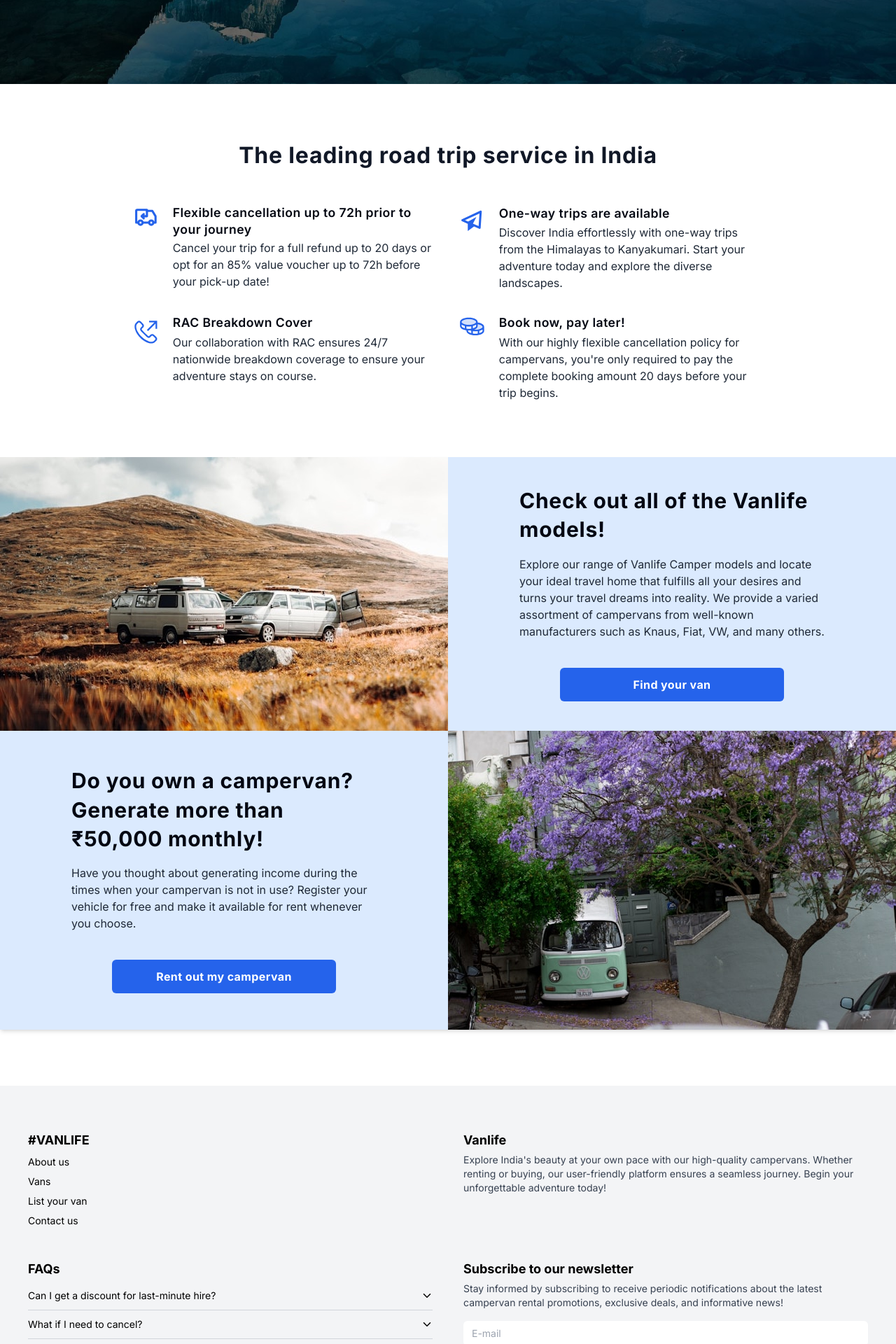
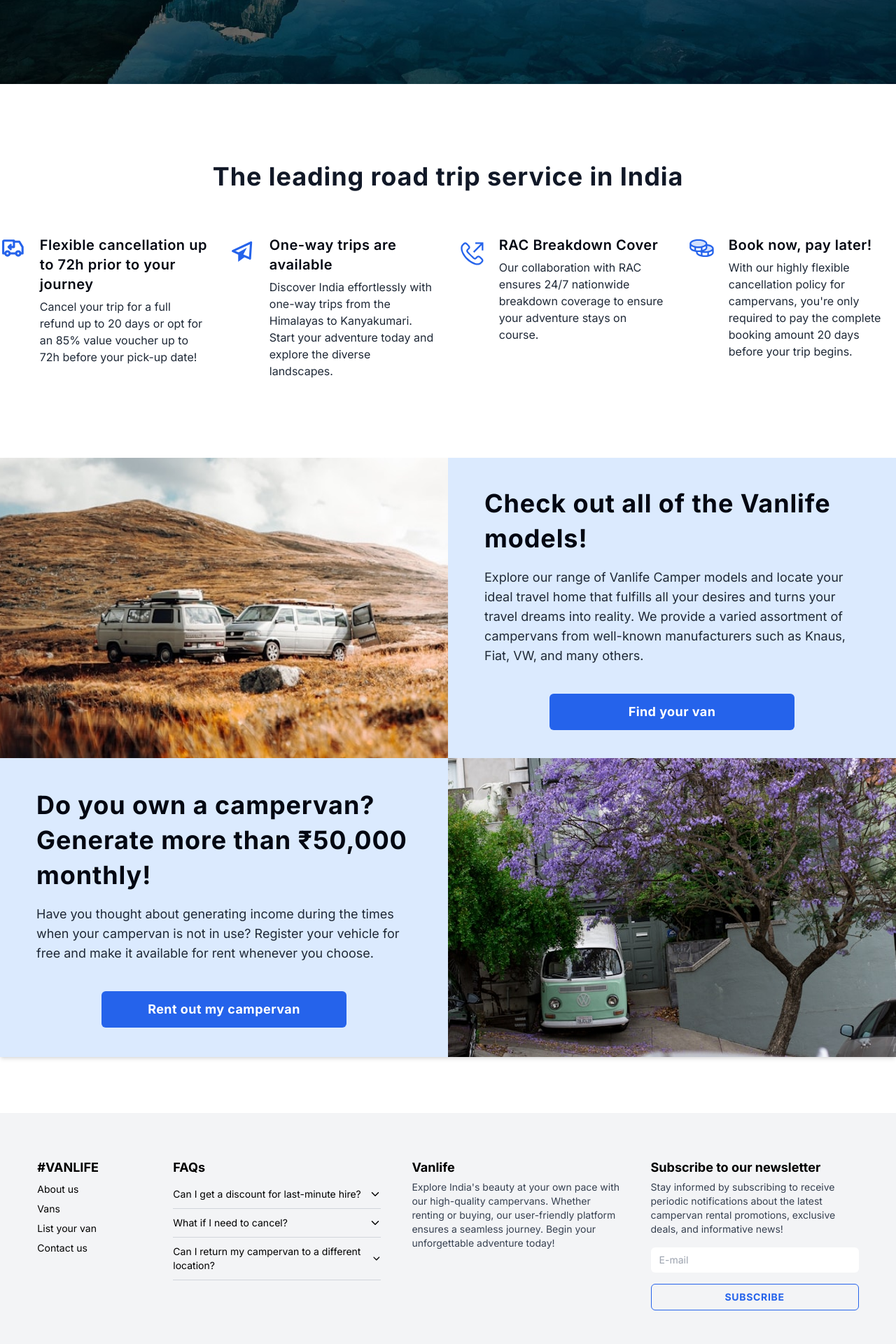
Before and after one commit to DeshalPadmakar/scrimba-vanlife, a React (Vite) app: page / in a window 1280 px wide. Shown: the part 680-2600 px from the top of the page at 70% size. Built offline with nearby package versions, Linux system fonts and the light colour scheme.

Commit message:
whole app except header responsive to all screen size

```diff
--- a/src/components/Footer.jsx
+++ b/src/components/Footer.jsx
@@ -13,7 +13,7 @@ import { IoMdMail } from "react-icons/io"
 export default function Footer() {
     return (
         <footer className="bg-gray-100">
-            <div className="px-4 pt-16 grid gap-11 md:px-8 md:grid-cols-2 md:pb-6 lg:px-10">
+            <div className="px-4 pt-16 grid gap-11 md:px-8 md:grid-cols-2 xl:grid-cols-[150px_1fr_1fr_1fr] md:pb-6 lg:px-10 xl:px-0 xl:w-11/12 xl:max-w-[1300px] xl:mx-auto">
                 <section>
                     <h1 className="text-xl md:text-lg font-bold mb-2 md:mb-1 leading-none">#VANLIFE</h1>
                     <ul className="flex flex-col gap-1">
@@ -32,7 +32,7 @@ export default function Footer() {
                     </ul>
                 </section>
 
-                <section role="FAQs" className="md:order-2">
+                <section role="FAQs" className="md:order-2 xl:order-1">
                     <h1 className="text-xl md:text-lg font-bold mb-2 md:mb-1 leading-none">FAQs</h1>
                     <div className="">
                         <Accordion>
@@ -64,7 +64,7 @@ export default function Footer() {
                     </div>
                 </section>
 
-                <section role="short summary about us" className="md:order-1">
+                <section role="short summary about us" className="md:order-1 xl:order-3">
                     <h1 className="text-xl md:text-lg font-bold mb-2 md:mb-1 leading-none">Vanlife</h1>
                     <p className="text-sm text-gray-700">Explore India's beauty at your own pace with our high-quality campervans. Whether renting or buying, our user-friendly platform ensures a seamless journey. Begin your unforgettable adventure today!</p>
                 </section>
--- a/src/components/HostLayout.jsx
+++ b/src/components/HostLayout.jsx
@@ -11,7 +11,7 @@ export default function HostLayout() {
     }
 
     return (
-        <div className="mt-24 mx-4 min-h-[calc(100vh-96px)] md:mx-8 lg:mx-10">
+        <div className="mt-24 mx-4 min-h-[calc(100vh-96px)] md:mx-8 lg:mx-10 xl:mx-auto xl:w-11/12 xl:max-w-[1300px] ">
             <nav className="flex gap-4 lg:gap-6 text-gray-950">
                 <NavLink
                     to="."
--- a/src/pages/About.jsx
+++ b/src/pages/About.jsx
@@ -5,10 +5,10 @@ import { Link } from "react-router-dom"
 export default function About() {
     return (
         <div className="mt-16">
-            <div className="h-[250px] md:h-[400px] bg-aboutPage bg-cover flex lg:bg-left-bottom">
+            <div className="h-[250px] md:h-[400px] xl:h-[500px] bg-aboutPage bg-cover flex lg:bg-left-bottom">
                 <h1 className="m-auto text-slate-50 text-4xl font-bold tracking-wide">About us</h1>
             </div>
-            <div className="px-4 md:px-8 pt-8 pb-12 lg:max-w-[900px] lg:mx-auto lg:px-0 lg:pt-16">
+            <div className="px-4 md:px-8 lg:px-10 pt-8 pb-12 lg:max-w-[900px] lg:mx-auto xl:px-0 lg:pt-16">
                 <div className="text-slate-700">
                     <h2 className="text-2xl md:text-3xl font-bold leading-normal text-slate-950 bg-blue border-b border-slate-200 pb-8 md:w-3/4 md:mx-auto md:text-center lg:pb-10">Don't squeeze in a sedan when you could relax in a van.</h2>
                     <p className="mt-8 lg:mt-10">Welcome to <span className="font-bold">#VANLIFE</span>, your one-stop destination for campervan adventures. Whether you're a seasoned campervan enthusiast or a curious newcomer, we're here to make your road trip dreams a reality.</p>
--- a/src/pages/Home.jsx
+++ b/src/pages/Home.jsx
@@ -16,21 +16,21 @@ export default function Home() {
         <>
             <section className="home-container h-screen bg-homePage text-white flex text-center bg-center bg-cover bg-no-repeat px-8 md:px-12">
                 <div className="flex flex-col items-center justify-center gap-5 m-auto lg:w-[750px]">
-                    <h1 className=" text-4xl font-extrabold leading-tight tracking-wide md:text-[2.7rem] ">You got the travel plans, we got the travel vans.</h1>
-                    <p className="text-slate-50 md:text-lg">Add adventure to your life by joining the #vanlife movement. Rent the perfect van to make your perfect road trip.</p>
-                    <Link to="vans" className="bg-blue-600 hover:bg-blue-700 active:bg-blue-600 transition w-full px-28 py-3 font-bold text-lg md:text-xl tracking-wide rounded-md md:w-auto  md:tracking-wider">Find your van</Link>
+                    <h1 className=" text-4xl md:text-[2.7rem] xl:text-[3.35rem] font-extrabold leading-tight tracking-wide xl:tracking-wider">You got the travel plans, we got the travel vans.</h1>
+                    <p className="text-slate-50 md:text-lg xl:text-xl xl:mt-2 xl:leading-relaxed">Add adventure to your life by joining the #vanlife movement. Rent the perfect van to make your perfect road trip.</p>
+                    <Link to="vans" className="bg-blue-600 hover:bg-blue-700 active:bg-blue-600 transition w-full px-28 py-3 font-bold text-lg md:text-xl xl:text-2xl tracking-wide rounded-md md:w-auto  md:tracking-wider">Find your van</Link>
                 </div>
             </section>
 
-            <section role="customer service" className="px-4 py-20 text-gray-950 md:px-8 lg:max-w-[900px] lg:mx-auto lg:px-0">
-                <h2 className="text-center font-bold text-[1.6rem] md:text-[2rem] tracking-wide leading-snug md:text-gray-900 mb-8 md:mb-12">The leading road trip service in India</h2>
-                <ul className="grid gap-5 md:grid-cols-2 md:gap-8">
+            <section role="customer service" className="text-gray-950 px-4 md:px-8 lg:px-0 xl:px-0 py-20 xl:py-28 lg:max-w-[900px] xl:max-w-[1300px] lg:mx-auto">
+                <h2 className="text-center font-bold text-[1.6rem] md:text-[2rem] xl:text-4xl tracking-wide leading-snug md:text-gray-900 mb-8 md:mb-12 xl:mb-16">The leading road trip service in India</h2>
+                <ul className="grid gap-5 md:grid-cols-2 xl:grid-cols-4 md:gap-8">
                     <li className="flex items-start gap-5">
                         <div>
                             <TbTruckReturn className="text-blue-600 text-4xl md:text-[2.3rem] mt-0"/>
                         </div>
                         <div>
-                            <h3 className="font-semibold tracking-wide mb-0.5 md:text-[1.1rem] md:font-semibold md:leading-snug">Flexible cancellation up to 72h prior to your journey</h3>
+                            <h3 className="font-semibold tracking-wide mb-0.5 xl:mb-1.5 md:text-[1.1rem] xl:text-xl md:font-semibold md:leading-snug">Flexible cancellation up to 72h prior to your journey</h3>
                             <p className="text-gray-800 text-sm leading-normal md:text-base">Cancel your trip for a full refund up to 20 days or opt for an 85% value voucher up to 72h before your pick-up date!</p>
                         </div>
                     </li>
@@ -40,7 +40,7 @@ export default function Home() {
                             <BiPaperPlane className="text-blue-600 text-4xl md:text-[2.3rem] mt-1.5 md:mt-1"/>
                         </div>
                         <div>
-                            <h3 className="font-semibold tracking-wide mb-0.5 md:text-[1.1rem] md:font-semibold">One-way trips are available</h3>
+                            <h3 className="font-semibold tracking-wide mb-0.5 xl:mb-1.5 md:text-[1.1rem] xl:text-xl md:font-semibold">One-way trips are available</h3>
                             <p className="text-gray-800 text-sm leading-normal md:text-base">Discover India effortlessly with one-way trips from the Himalayas to Kanyakumari. Start your adventure today and explore the diverse landscapes.</p>
                         </div>
                     </li>
@@ -50,7 +50,7 @@ export default function Home() {
                             <VscCallOutgoing className="text-blue-600 text-4xl md:text-[2.3rem] mt-2"/>
                         </div>
                         <div>
-                            <h3 className="font-semibold tracking-wide mb-0.5 md:text-[1.1rem] md:font-semibold">RAC Breakdown Cover</h3>
+                            <h3 className="font-semibold tracking-wide mb-0.5 xl:mb-1.5 md:text-[1.1rem] xl:text-xl md:font-semibold">RAC Breakdown Cover</h3>
                             <p className="text-gray-800 text-sm leading-normal md:text-base">Our collaboration with RAC ensures 24/7 nationwide breakdown coverage to ensure your adventure stays on course.</p>
                         </div>
                     </li>
@@ -60,7 +60,7 @@ export default function Home() {
                             <PiCoinsDuotone className="text-blue-600 text-4xl md:text-[2.3rem] mt-0.5 md:mt-0"/>
                         </div>
                         <div>
-                            <h3 className="font-semibold tracking-wide mb-0.5 md:text-[1.1rem] md:font-semibold">Book now, pay later!</h3>
+                            <h3 className="font-semibold tracking-wide mb-0.5 xl:mb-1.5 md:text-[1.1rem] xl:text-xl md:font-semibold">Book now, pay later!</h3>
                             <p className="text-gray-800 text-sm leading-normal md:text-base">With our highly flexible cancellation policy for campervans, you're only required to pay the complete booking amount 20 days before your trip begins.</p>
                         </div>
                     </li>
@@ -72,10 +72,10 @@ export default function Home() {
                     <div className="h-[250px] md:h-[auto]">
                         <img src={exploreVan} alt="photo of a yellow van parked in parking lot, sea on background" className="w-full h-full object-cover"/>
                     </div>
-                    <div className="px-6 md:px-8 py-10 lg:max-w-[500px] lg:place-self-center">
-                        <h2 className="text-[1.7rem] md:text-3xl font-bold tracking-wide md:leading-snug">Check out all of the Vanlife models!</h2>
-                        <p className="text-gray-800 mt-4 mb-10 leading-normal">Explore our range of Vanlife Camper models and locate your ideal travel home that fulfills all your desires and turns your travel dreams into reality. We provide a varied assortment of campervans from well-known manufacturers such as Knaus, Fiat, VW, and many others.</p>
-                        <Link to="vans" className="text-white bg-blue-600 font-bold tracking-wide w-full block text-center py-3 rounded-md hover:bg-blue-700 active:bg-blue-600 lg:w-[320px] lg:mx-auto">Find your van</Link>
+                    <div className="px-6 md:px-8 py-10 lg:max-w-[500px] xl:max-w-[600px] lg:place-self-center">
+                        <h2 className="text-[1.7rem] md:text-3xl xl:text-4xl font-bold tracking-wide md:leading-snug xl:leading-[1.4]">Check out all of the Vanlife models!</h2>
+                        <p className="text-gray-800 mt-4 mb-10 leading-normal xl:text-lg">Explore our range of Vanlife Camper models and locate your ideal travel home that fulfills all your desires and turns your travel dreams into reality. We provide a varied assortment of campervans from well-known manufacturers such as Knaus, Fiat, VW, and many others.</p>
+                        <Link to="vans" className="text-white xl:text-lg bg-blue-600 font-bold tracking-wide w-full block text-center py-3 rounded-md hover:bg-blue-700 active:bg-blue-600 lg:w-[320px] xl:w-[350px] lg:mx-auto">Find your van</Link>
                     </div>
                 </div>
 
@@ -83,11 +83,11 @@ export default function Home() {
                     <div className="h-[250px] md:h-[auto] md:order-1">
                         <img src={rentVan} alt="photo of van parked in driveway" className="w-full h-full object-cover object-bottom"/>
                     </div>
-                    <div className="px-6 md:px-8 py-10 lg:max-w-[500px] lg:place-self-center">
-                        <h2 className="text-[1.7rem] md:text-3xl font-bold tracking-wide leading-[1.4] md:leading-snug">Do you own a campervan?<br /> Generate more than ₹50,000 monthly!</h2>
-                        <h2 className="text-2xl md:text-3xl font-bold"></h2>
-                        <p className="text-gray-800 mt-4 mb-10 leading-normal">Have you thought about generating income during the times when your campervan is not in use? Register your vehicle for free and make it available for rent whenever you choose.</p>
-                        <Link to="." className="text-white bg-blue-600 font-bold tracking-wide w-full block text-center py-3 rounded-md hover:bg-blue-700 active:bg-blue-600 lg:w-[320px] lg:mx-auto">Rent out my campervan</Link>
+                    <div className="px-6 md:px-8 py-10 lg:max-w-[500px] xl:max-w-[600px] lg:place-self-center">
+                        <h2 className="text-[1.7rem] md:text-3xl xl:text-4xl font-bold tracking-wide leading-[1.4] md:leading-snug xl:leading-[1.4]">Do you own a campervan?<br /> Generate more than ₹50,000 monthly!</h2>
+                        <h2 className="text-2xl md:text-3xl xl:text-4xl font-bold"></h2>
+                        <p className="text-gray-800 mt-4 mb-10 leading-normal xl:text-lg">Have you thought about generating income during the times when your campervan is not in use? Register your vehicle for free and make it available for rent whenever you choose.</p>
+                        <Link to="." className="text-white xl:text-lg bg-blue-600 font-bold tracking-wide w-full block text-center py-3 rounded-md hover:bg-blue-700 active:bg-blue-600 lg:w-[320px] xl:w-[350px] lg:mx-auto">Rent out my campervan</Link>
                     </div>
                 </div>
             </section>
--- a/src/pages/Vans/VanDetail.jsx
+++ b/src/pages/Vans/VanDetail.jsx
@@ -40,7 +40,7 @@ export default function VanDetail() {
     const type = location.state?.type || "all";
 
     return (
-        <section className="mx-4 md:mx-8 mt-24 mb-16 text-gray-950">
+        <section className="mx-4 md:mx-8 mt-24 mb-16 text-gray-950 xl:w-11/12 xl:max-w-[1300px] xl:mx-auto">
             <Link
                 to={`..${search}`}
                 relative="path"
--- a/src/pages/Vans/Vans.jsx
+++ b/src/pages/Vans/Vans.jsx
@@ -76,7 +76,7 @@ export default function Vans() {
     }
 
     return (
-        <div className="mt-24 mb-16 mx-4 md:mx-8 text-gray-900 lg:mx-10">
+        <div className="mt-24 mb-16 mx-4 md:mx-8 text-gray-900 lg:mx-10 xl:w-11/12 xl:max-w-[1300px] xl:mx-auto">
             <h1 className="text-3xl md:text-4xl font-bold mb-4">Explore our van options</h1>
             <div role="filter list" className="flex flex-wrap items-center gap-2">
                 <button
```
Also changed, not shown: src/pages/Host/Dashboard.jsx (+4 -4 lines), src/pages/Host/Income.jsx (+6 -3 lines).
